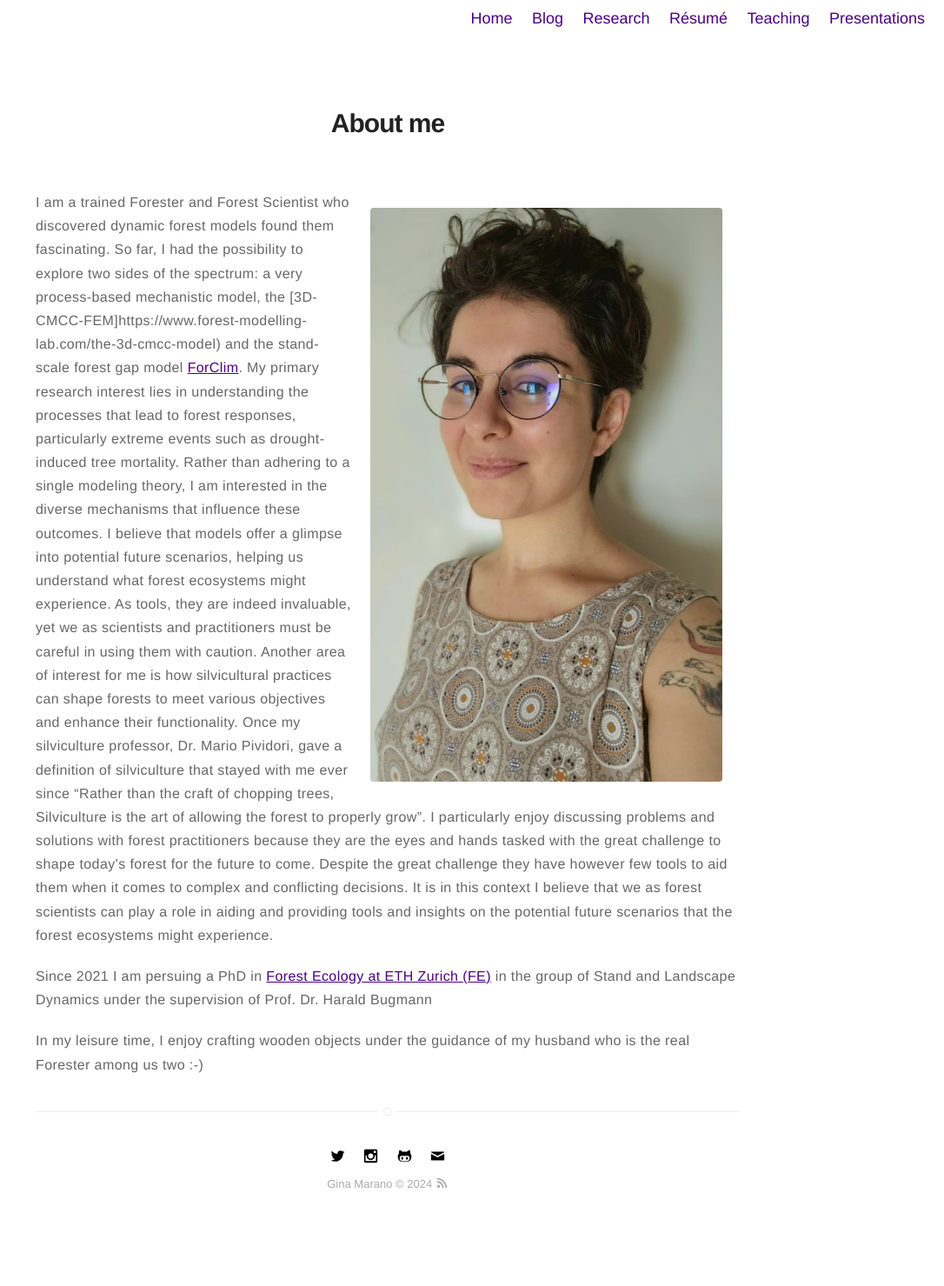
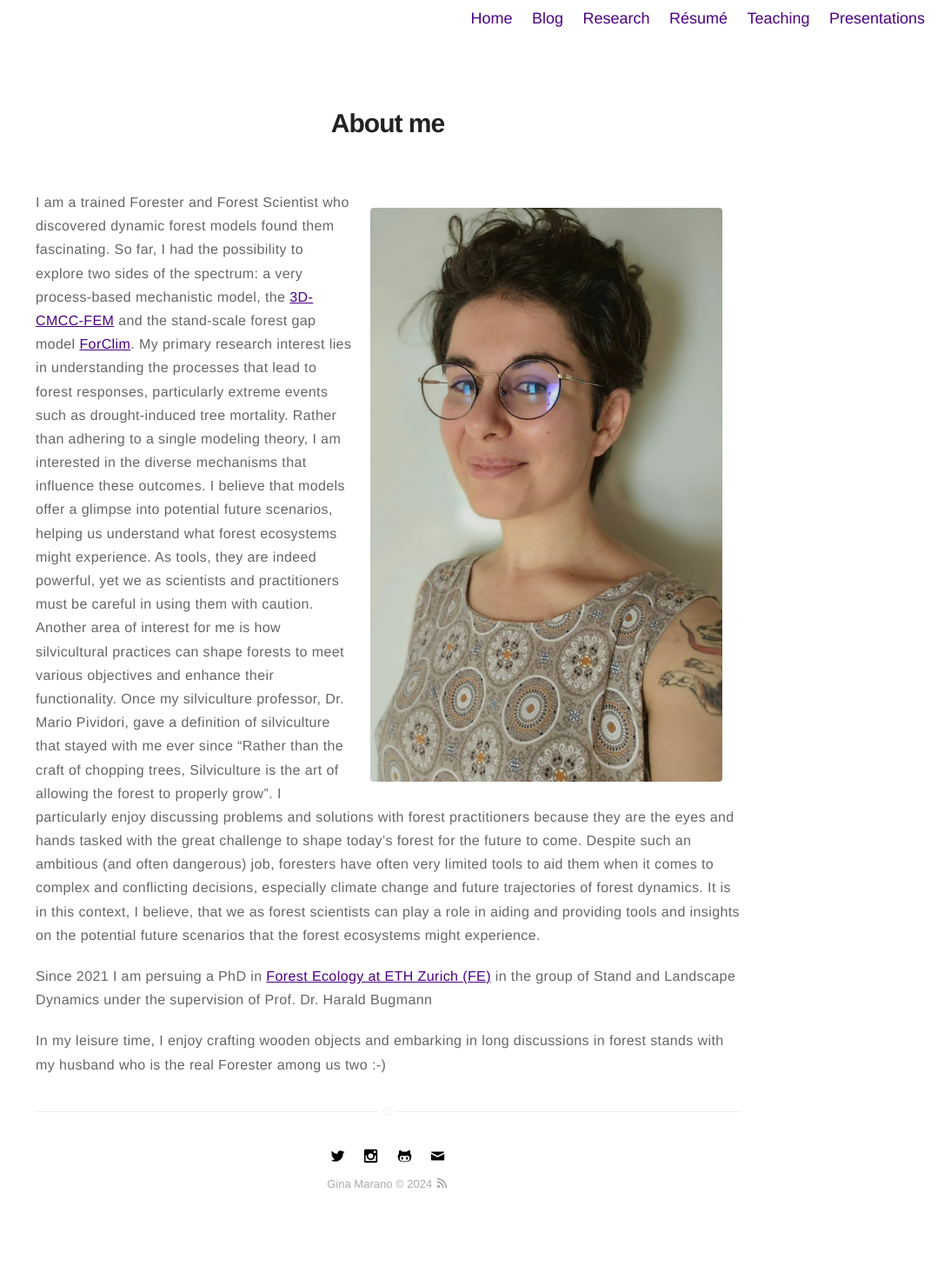
Before and after one commit to maranog15/ginamarano.com, a Jekyll site: the page built from about.md, in a window 1280 px wide. Shown: the whole page at 87% size, without its empty margins (194-1280 px from the left). Built offline with Jekyll 4.4.1, drawn with Linux system fonts in a browser that asks for light colours.

Commit message:
no CLNAME

```diff
--- a/about.md
+++ b/about.md
@@ -8,16 +8,16 @@ permanlink: about/
 ![]({{site.url}}/assets/images/favicon.jpg){: style="float: right; width: 50%; margin: 20px"}
 
 I am a trained Forester and Forest Scientist who discovered dynamic forest models found them fascinating.
-So far, I had the possibility to explore two sides of the spectrum: a very process-based mechanistic model, the [3D-CMCC-FEM]https://www.forest-modelling-lab.com/the-3d-cmcc-model) and the stand-scale forest gap model [ForClim](https://ites-fe.ethz.ch/openaccess/products/forclim).
+So far, I had the possibility to explore two sides of the spectrum: a very process-based mechanistic model, the [3D-CMCC-FEM](https://www.forest-modelling-lab.com/the-3d-cmcc-model) and the stand-scale forest gap model [ForClim](https://ites-fe.ethz.ch/openaccess/products/forclim).
 My primary research interest lies in understanding the processes that lead to forest responses, particularly extreme events such as drought-induced tree mortality.
 Rather than adhering to a single modeling theory, I am interested in the diverse mechanisms that influence these outcomes.
-I believe that models offer a glimpse into potential future scenarios, helping us understand what forest ecosystems might experience. As tools, they are indeed invaluable, yet we as scientists and practitioners must be careful in using them with caution.
+I believe that models offer a glimpse into potential future scenarios, helping us understand what forest ecosystems might experience. As tools, they are indeed powerful, yet we as scientists and practitioners must be careful in using them with caution.
 Another area of interest for me is how silvicultural practices can shape forests to meet various objectives and enhance their functionality. Once my silviculture professor, Dr. Mario Pividori, gave a definition of silviculture that stayed with me ever since "Rather than the craft of chopping trees, Silviculture is the art of allowing the forest to properly grow".
-I particularly enjoy discussing problems and solutions with forest practitioners because they are the eyes and hands tasked with the great challenge to shape today's forest for the future to come. Despite the great challenge they have however few tools to aid them when it comes to complex and conflicting decisions.
-It is in this context I believe that we as forest scientists can play a role in aiding and providing tools and insights on the potential future scenarios that the forest ecosystems might experience.
+I particularly enjoy discussing problems and solutions with forest practitioners because they are the eyes and hands tasked with the great challenge to shape today's forest for the future to come. Despite such an ambitious (and often dangerous) job, foresters have often very limited tools to aid them when it comes to complex and conflicting decisions, especially climate change and future trajectories of forest dynamics.
+It is in this context, I believe, that we as forest scientists can play a role in aiding and providing tools and insights on the potential future scenarios that the forest ecosystems might experience.
 
 Since 2021 I am persuing a PhD in [Forest Ecology at ETH Zurich (FE)](https://fe.ethz.ch/en/)
 in the group of Stand and Landscape Dynamics under the supervision of Prof. Dr. Harald Bugmann
 
 
-In my leisure time, I enjoy crafting wooden objects under the guidance of my husband who is the real Forester among us two :-)
+In my leisure time, I enjoy crafting wooden objects and embarking in long discussions in forest stands with my husband who is the real Forester among us two :-)
```
Also changed, not shown: resume.md (+3 -1 lines).
